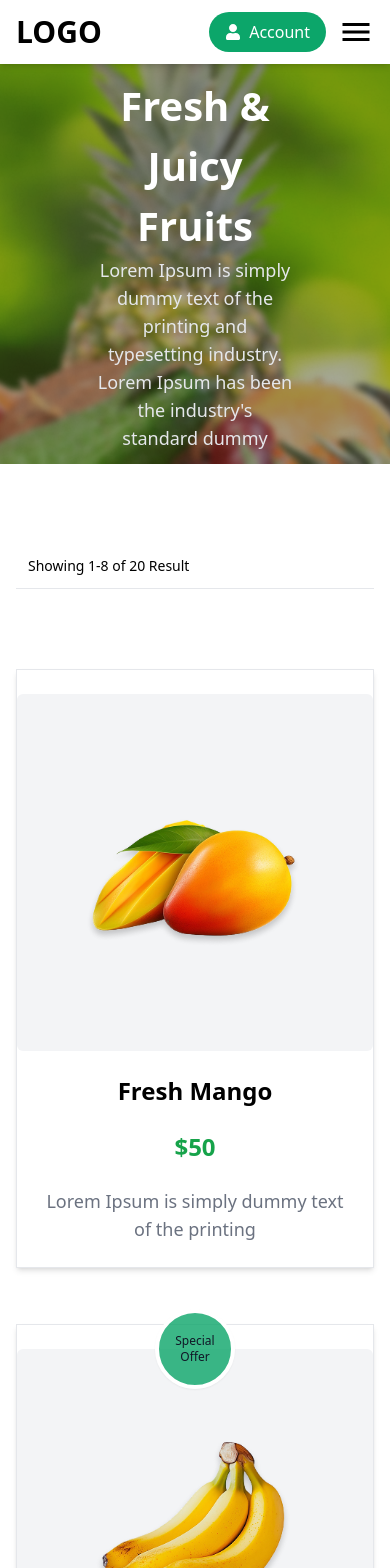
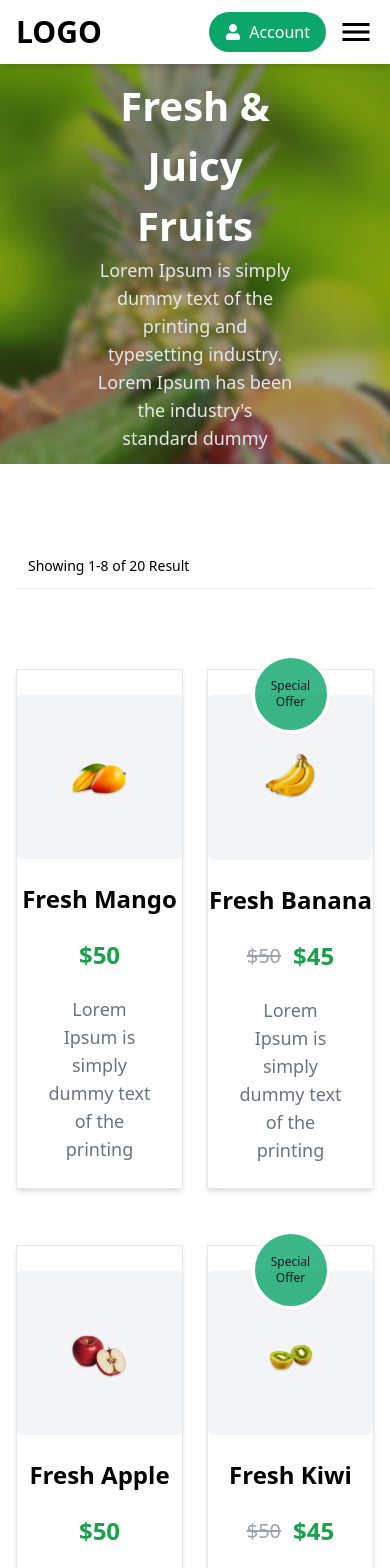
Before and after one commit to nirvanaemploye/template_restaurant2, a React (Vite) app: page /Fruits in a window 390 px wide. Shown: the top 1568 px of the page. Built offline with nearby package versions, Linux system fonts and the light colour scheme; a web font is replaced by a local one.

Commit message:
Update FruitsGired.jsx

```diff
--- a/src/Componets/FruitsPng/FruitsGired/FruitsGired.jsx
+++ b/src/Componets/FruitsPng/FruitsGired/FruitsGired.jsx
@@ -92,7 +92,7 @@ const FruitsGired = () => {
         </div>
 
 
-          <div className="container grid grid-cols-1 md:grid-cols-2 lg:grid-cols-4 gap-6 gap-y-14 pb-10 " >
+          <div className="container grid grid-cols-2 md:grid-cols-2 lg:grid-cols-4 gap-6 gap-y-14 pb-10 " >
             {products.map((product) => (
               <div
                 key={product.id}
```
